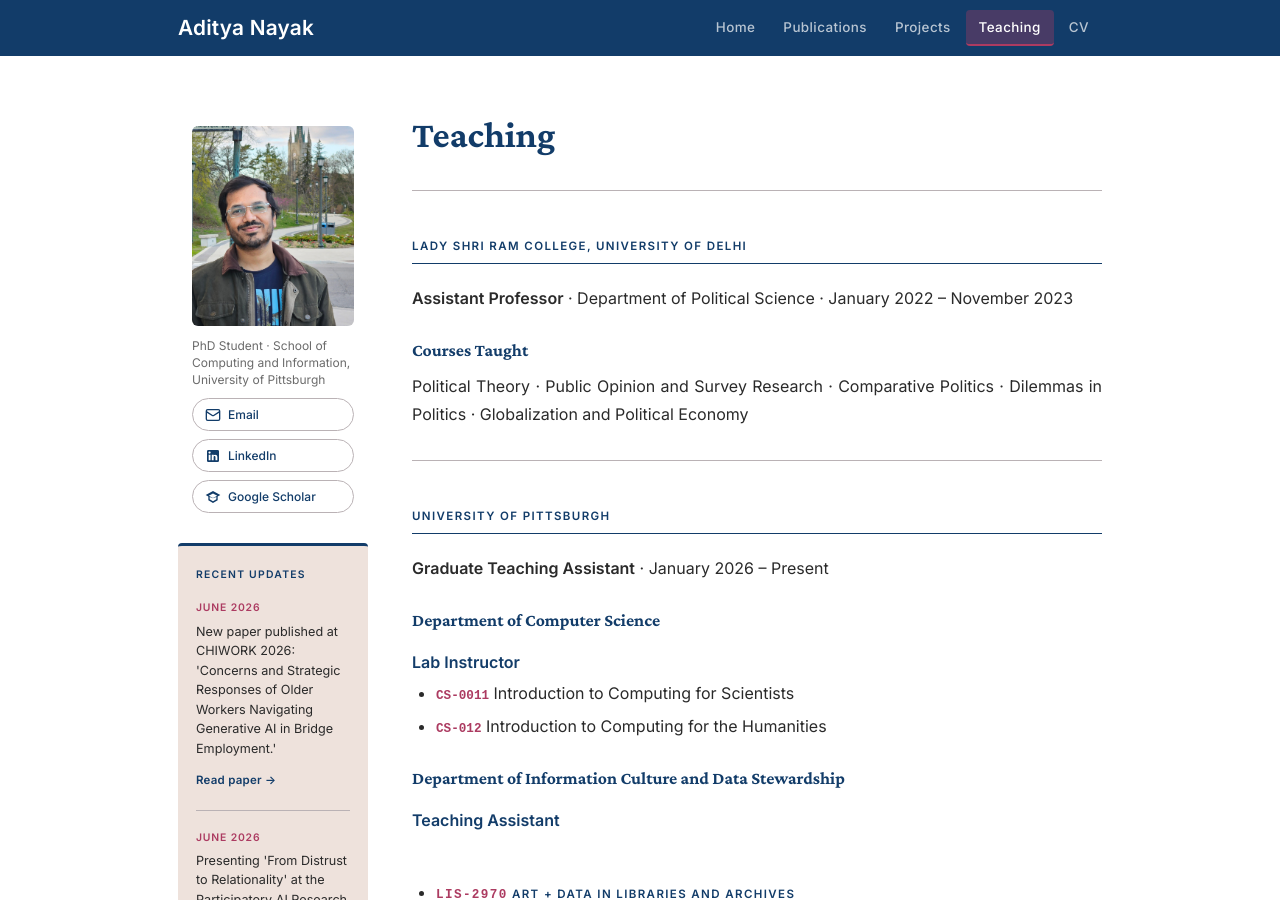
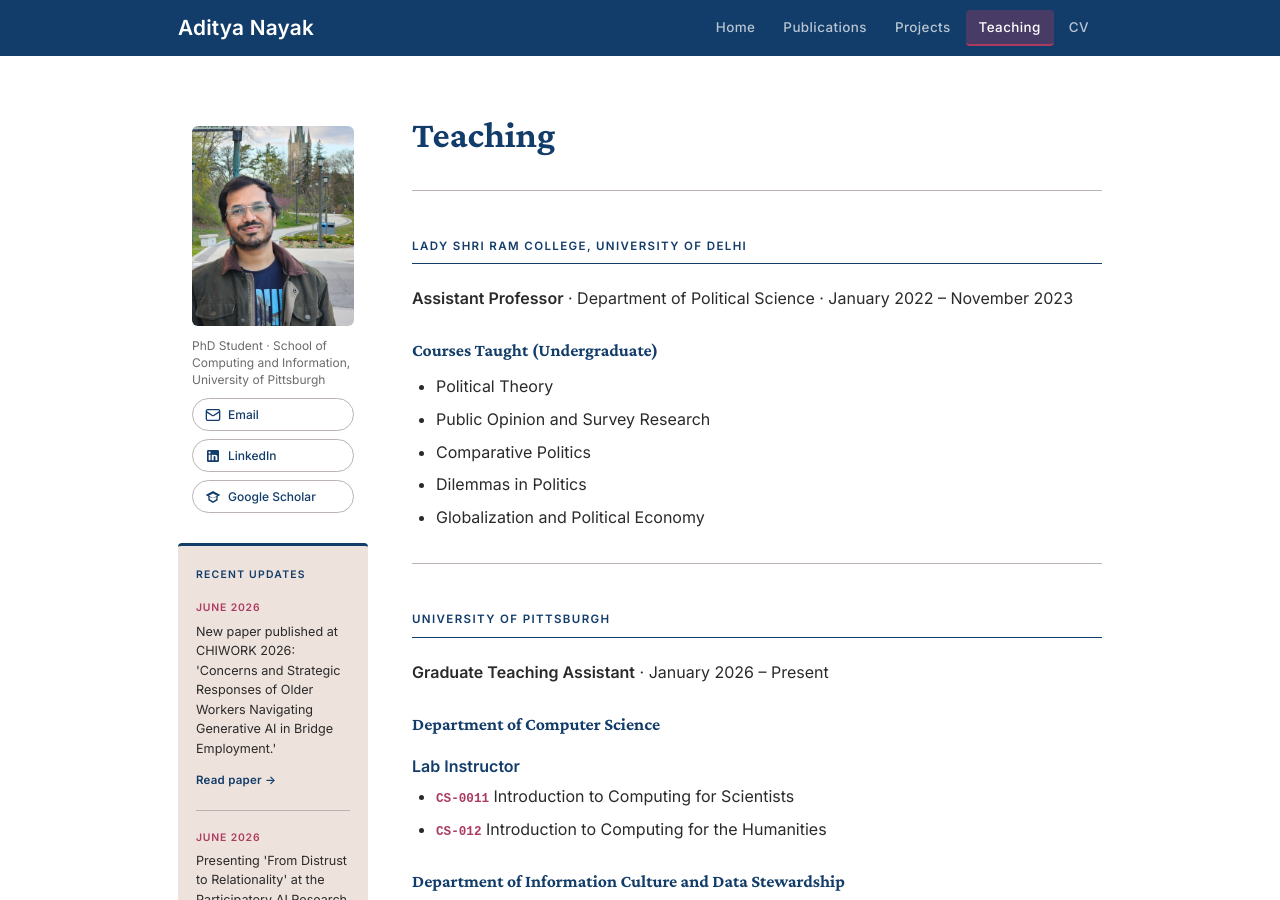
Before and after one commit to adityanayak-info/adityanayak-info.github.io, a Jekyll site: the page built from teaching.md, in a window 1280 px wide and 900 px high. Built offline with Jekyll 4.4.1, drawn with Linux system fonts in a browser that asks for light colours.

Commit message:
Update teaching.md

```diff
--- a/teaching.md
+++ b/teaching.md
@@ -25,9 +25,15 @@ permalink: /teaching/
 
 **Assistant Professor** · Department of Political Science · January 2022 – November 2023
 
-### Courses Taught
+### Courses Taught (Undergraduate)
 
-Political Theory · Public Opinion and Survey Research · Comparative Politics · Dilemmas in Politics · Globalization and Political Economy
+- Political Theory
+- Public Opinion and Survey Research
+- Comparative Politics
+- Dilemmas in Politics
+- Globalization and Political Economy
+
+
 
 
 ---
```
